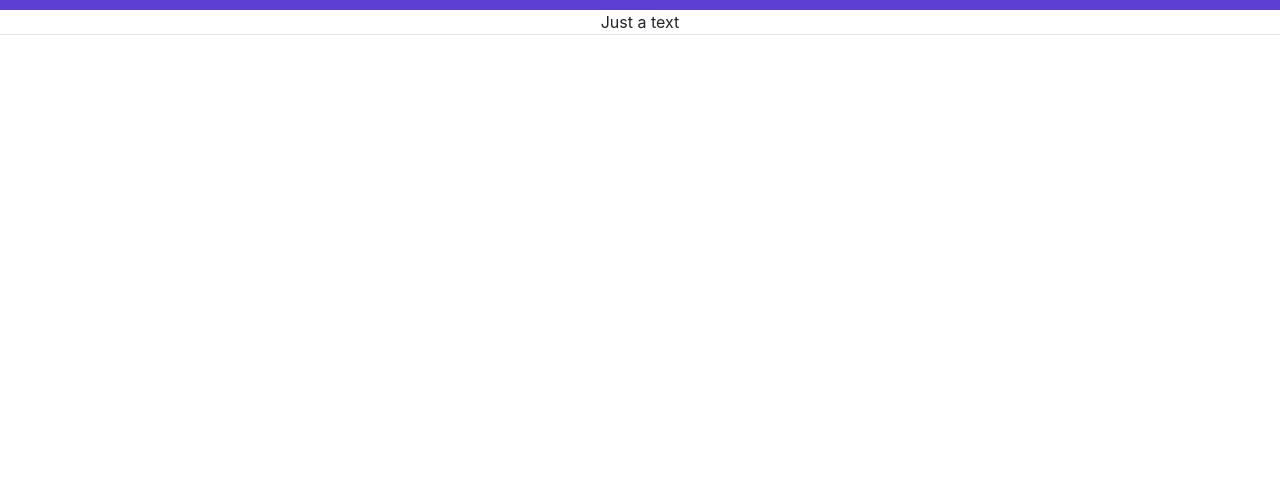
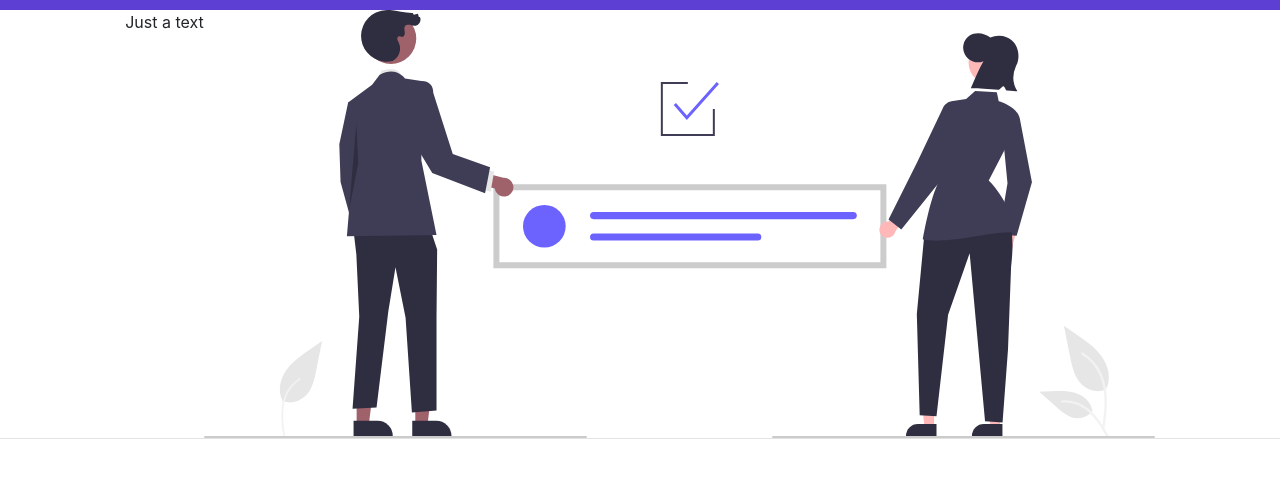
Before and after one commit to vikrams19482737/webcarigaar, a React (Create React App) app: page / in a window 1280 px wide. Shown: the top 478 px of the page. Built offline with nearby package versions, Linux system fonts and the light colour scheme.

Commit message:
added image

```diff
--- a/src/components/section1.js
+++ b/src/components/section1.js
@@ -1,10 +1,12 @@
 import React from 'react-dom'
+import cimg2 from './cimg2.svg';
 
 
 function Section1(){
   return (
        <div className='section1_container'>
               <div> Just a text </div>
+               <img src={cimg2}  alt="logo" />
         </div>
      )
 }
```
Also changed, not shown: src/components/cimg2.svg (added).
